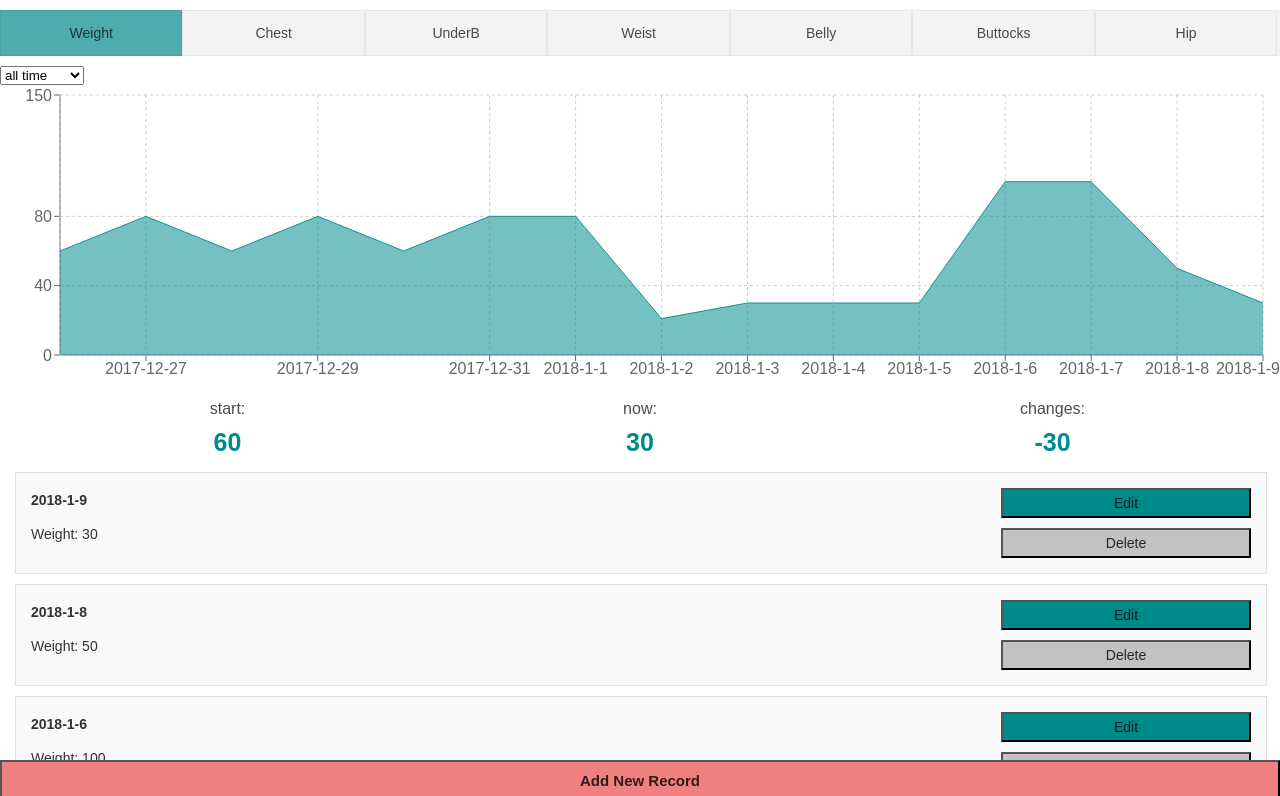
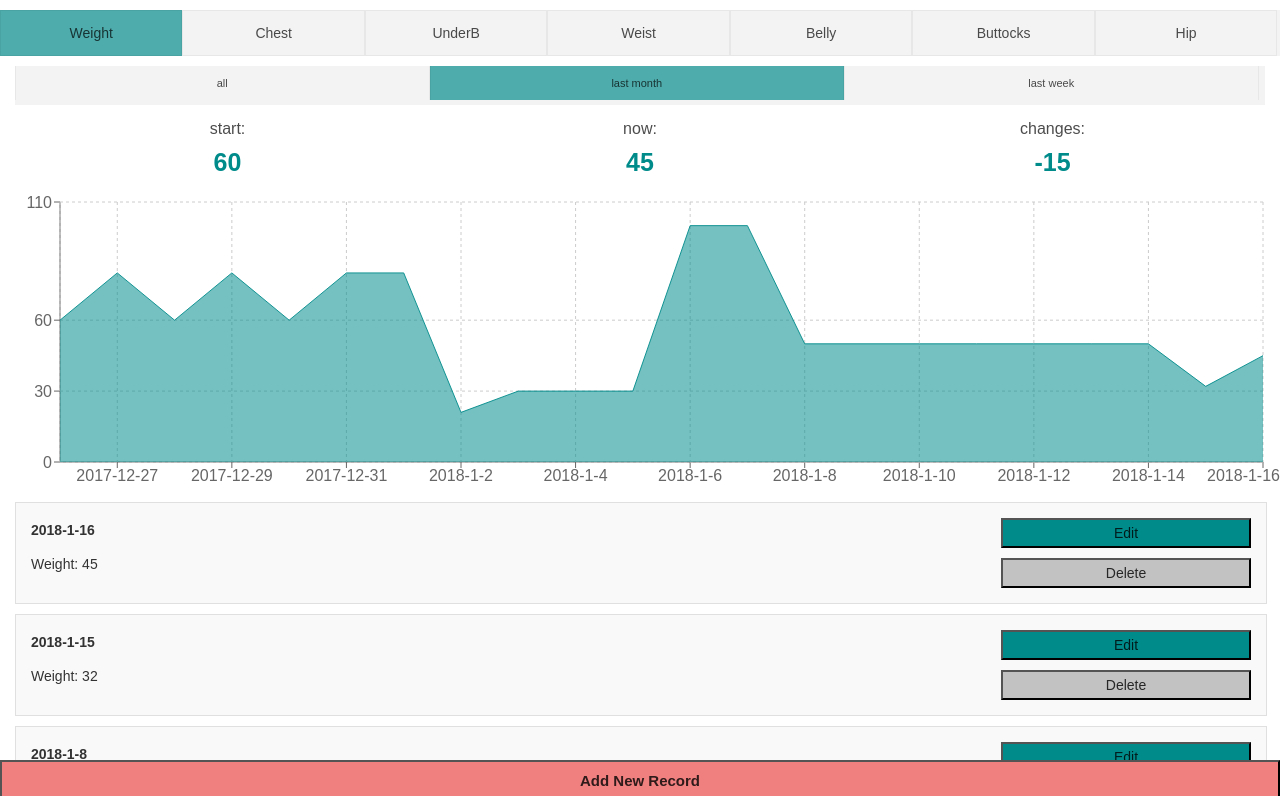
Before and after one commit to lsapozh/react-measurements, a React (Create React App) app: page / in a window 1280 px wide. Shown: the top 796 px of the page. Built offline with nearby package versions, Linux system fonts and the light colour scheme.

Commit message:
added periods

```diff
--- a/src/App.js
+++ b/src/App.js
@@ -2,6 +2,7 @@ import React, {Component} from 'react';
 import './App.css';
 import styled from 'styled-components';
 import {MEASUREMENT_TYPES} from 'constants/types';
+import {MEASUREMENT_PERIODS} from 'constants/periods';
 import NewRecordModal from 'components/NewRecordModal';
 import MeasurementChart from 'components/MeasurementChart';
 import EditRecordModal from "./components/EditRecordModal";
@@ -111,6 +112,28 @@ const MeasurementValue = styled.div`
 `;
 
 
+const TimesDiv = styled.div`
+    margin: 10px 15px 10px 15px;
+    background-color: rgba(139, 139, 139, 0.1);
+    color: rgba(0, 0, 0, 0.7);
+
+`;
+
+const TimeDiv = styled.div`
+    display: inline-block;
+    font-size: 11px;
+    font-weight: 500;
+    width: 33%;
+    //border: 0.5px solid rgba(0, 0, 0, 0.05);
+    border-left: 0.5px solid rgba(0, 0, 0, 0.05);
+    border-right: 0.5px solid rgba(0, 0, 0, 0.05);
+    text-align: center;
+    margin-bottom: 5px;
+    ${({ active }) => active && "background-color: #008b8bad"};
+    cursor: pointer;
+`;
+
+
 
 
 class App extends Component {
@@ -123,7 +146,8 @@ class App extends Component {
         selectedMeasurement: MEASUREMENT_TYPES[0].value,
         startValue: 0,
         currentValue: 0,
-        changes: 0
+        changes: 0,
+        selectedTime: "last_month"
 
     };
 
@@ -205,10 +229,7 @@ class App extends Component {
         }, () => this.saveToLocalStorage())
 
     };
-    //
-    // componentDidCatch(error, info) {
-    //     console.log(error, info);
-    // }
+
 
     componentWillMount(){
         // localStorage.clear();
@@ -260,8 +281,15 @@ class App extends Component {
         this.setState({
             selectedMeasurement: type.value
         }, () => {
+            let start = 0;
+            for (let i = 0; i < this.state.records.length; i++) {
+                if (this.state.records[i].selectedMeasurement) {
+                    start = i;
+                    break;
+                }
+            }
             this.setState({
-                startValue: this.state.records[0][this.state.selectedMeasurement],
+                startValue: start,
                 currentValue: this.state.records[this.state.records.length - 1][this.state.selectedMeasurement],
             }, () => {
                 let diff = this.state.currentValue - this.state.startValue;
@@ -276,7 +304,13 @@ class App extends Component {
                 }
             })
         })
-    }
+    };
+
+    makeSelectTime = (period) => (e) => {
+        this.setState({
+            selectedTime: period
+        })
+    };
 
     render() {
         return (
@@ -297,13 +331,35 @@ class App extends Component {
                     })}
                 </MeasurementTypesDiv>
 
-                <select>
-                    <option>all time</option>
-                    <option>last month</option>
-                    <option>last week</option>
-                </select>
+                <TimesDiv>
+                    {MEASUREMENT_PERIODS.map((period, index) => {
+                        return (
+                            <TimeDiv
+                                key={index}
+                                active={this.state.selectedTime === period.value}
+                                onClick={this.makeSelectTime(period.value)}
+                            >
+                                <p>
+                                    {period.name}
+                                </p>
+                            </TimeDiv>
+                        );
+                    })}
 
-                <MeasurementChart records={this.state.records} measurement={this.state.selectedMeasurement}/>
+                    {/*{["all", "last_month", "last_week"].map((type, index) => {*/}
+                        {/*return (*/}
+                            {/*<TimeDiv*/}
+                                {/*key={index}*/}
+                                {/*active={this.state.selectedTime === type}*/}
+                                {/*onClick={this.makeSelectTime(type)}*/}
+                            {/*>*/}
+                                {/*<p>*/}
+                                    {/*{type}*/}
+                                {/*</p>*/}
+                            {/*</TimeDiv>*/}
+                        {/*);*/}
+                    {/*})}*/}
+                </TimesDiv>
 
                 <MeasurementValuesDiv>
                     <MeasurementValuesName>start:
@@ -318,6 +374,9 @@ class App extends Component {
                         <MeasurementValue>{this.state.changes}</MeasurementValue>
                     </MeasurementValuesName>
                 </MeasurementValuesDiv>
+
+                <MeasurementChart records={this.state.records} measurement={this.state.selectedMeasurement} time={this.state.selectedTime}/>
+
 
                 <RecordsDiv className="measurementsTableWrapper">{[...this.state.records].reverse().map((record, index) => {
                     return (
--- a/src/components/MeasurementChart/index.js
+++ b/src/components/MeasurementChart/index.js
@@ -8,8 +8,18 @@ export default class MeasurementChart extends Component {
     };
 
     render() {
-        const {measurement, records} = this.props;
-        const sortedRecords = [...records.filter((r) => r[measurement])];
+        const {measurement, records, time} = this.props;
+        let filteredDateRecords;
+        if (time === "last_week") {
+            filteredDateRecords = [...records.filter((r) => (new Date() - r.date)/1000/60/60/24 < 7)];
+        } else if (time === "last_month") {
+            filteredDateRecords = [...records.filter((r) => (new Date() - r.date)/1000/60/60/24 < 30)];
+        } else {
+            filteredDateRecords = records;
+        }
+
+
+        const sortedRecords = [...filteredDateRecords.filter((r) => r[measurement])];
         sortedRecords.sort((r1, r2) => r1.date.getTime() - r2.date.getTime());
         const finalRecords = [];
         for (let i = 0; i < sortedRecords.length - 1; i += 1) {
@@ -31,12 +41,14 @@ export default class MeasurementChart extends Component {
         if (sortedRecords.length > 0) {
             finalRecords.push(sortedRecords[sortedRecords.length - 1]);
         }
+        console.log("fn", finalRecords)
         let data = finalRecords.map((record) => {
             return {
                 xValue: this.formatDate(record.date),
                 yValue: record[measurement],
             };
         });
+        console.log("d", data)
 
         return (
             <ResponsiveContainerWrapper>
@@ -46,7 +58,7 @@ export default class MeasurementChart extends Component {
                         margin={{top: 10, right: 17, left: 0, bottom: 0}}
                     >
                         <XAxis dataKey="xValue"/>
-                        <YAxis domain={[0, 'dataMax + 50']}/>
+                        <YAxis domain={[0, 'dataMax + 10']}/>
                         <CartesianGrid strokeDasharray="3 3"/>
                         <Tooltip/>
                         <Area type='linear' dataKey='yValue' stroke='rgba(0, 139, 139, 0.9)'
--- /dev/null
+++ b/src/constants/periods.js
@@ -0,0 +1,14 @@
+export const MEASUREMENT_PERIODS = [
+  {
+    value: "all",
+    name: "all"
+  },
+  {
+    value: "last_month",
+    name: "last month"
+  },
+  {
+    value: "last_week",
+    name: "last week"
+  },
+];
--- a/src/constants/seedRecords.js
+++ b/src/constants/seedRecords.js
@@ -1,4 +1,20 @@
 const seedRecords = [
+    {
+        date: new Date(2015, 0, 9),
+        weight: 60
+    },
+    {
+        date: new Date(2015, 0, 9),
+        weight: 10
+    },
+    {
+        date: new Date(2016, 0, 9),
+        weight: 90
+    },
+    {
+        date: new Date(2016, 11, 9),
+        weight: 20
+    },
     {
         date: new Date(2017, 11, 26),
         weight: 60,
@@ -54,8 +70,12 @@ const seedRecords = [
         weight: 50
     },
     {
-        date: new Date(2018, 0, 9),
-        weight: 30
+        date: new Date(2018, 0, 15),
+        weight: 32
+    },
+    {
+        date: new Date(2018, 0, 16),
+        weight: 45
     },
 ];
 
```
